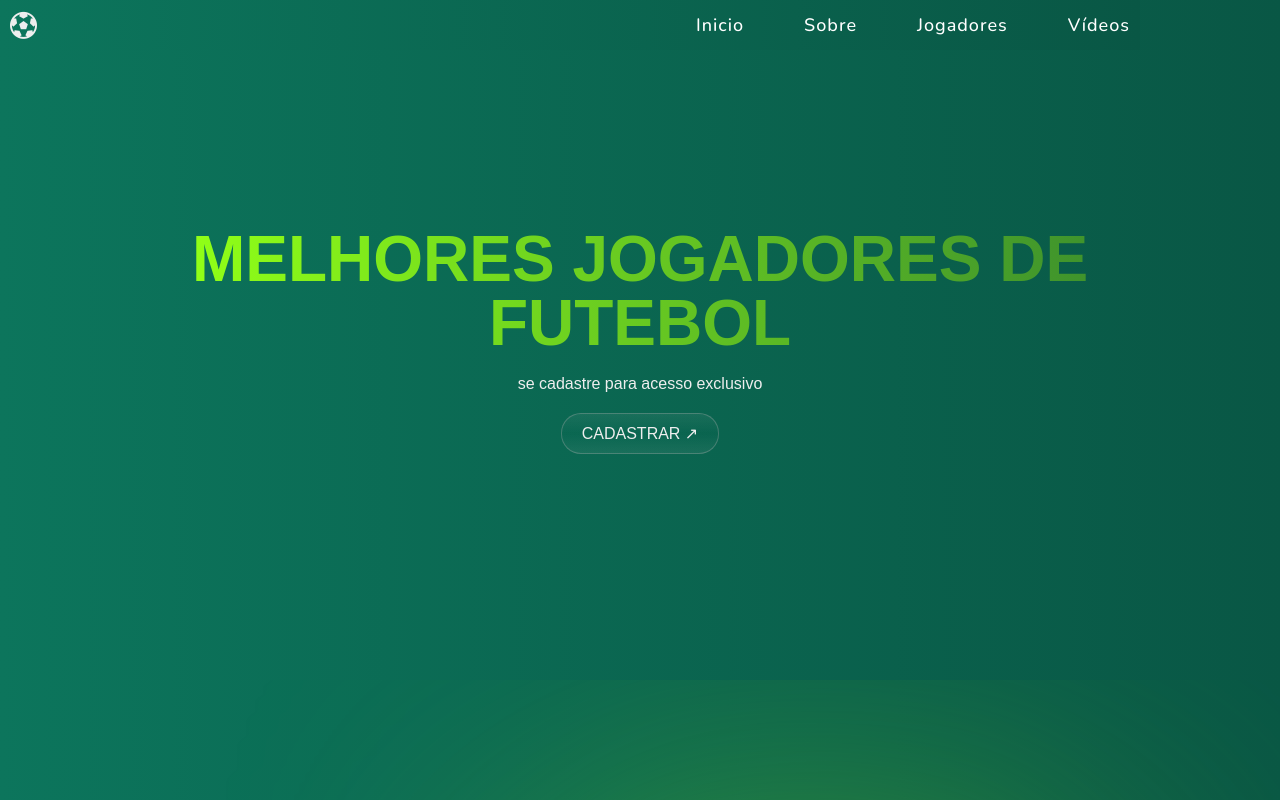
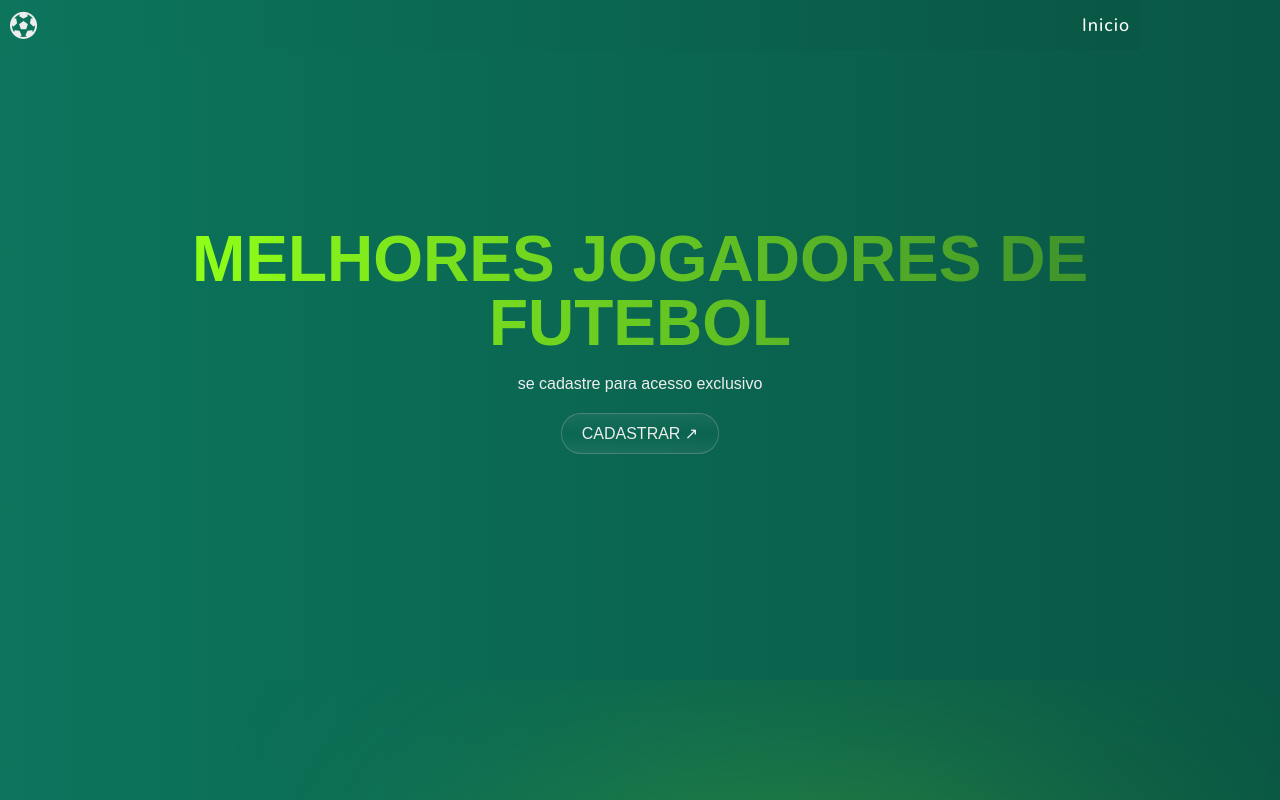
Before and after one commit to JessicaLuanaG/Projeto-Du, a plain HTML site: page index.html in a window 1280 px wide. Shown: the top 800 px of the page. Drawn offline with nearby package versions, Linux system fonts and the light colour scheme; a web font is replaced by a local one.

Commit message:
sadasdsaas

```diff
--- a/index.html
+++ b/index.html
@@ -21,9 +21,6 @@
         <nav>
             <ul class="ulFromTopBar">
                 <li><a href=".">Inicio</a></li>
-                <li><a href="#sobre">Sobre</a></li>
-                <li><a href="#jogadores">Jogadores</a></li>
-                <li><a href="#videos">Vídeos</a></li>
             </ul>
         </nav>
     </header>
```
Also changed, not shown: app/css/manipulation.css (line endings or trailing spaces).
